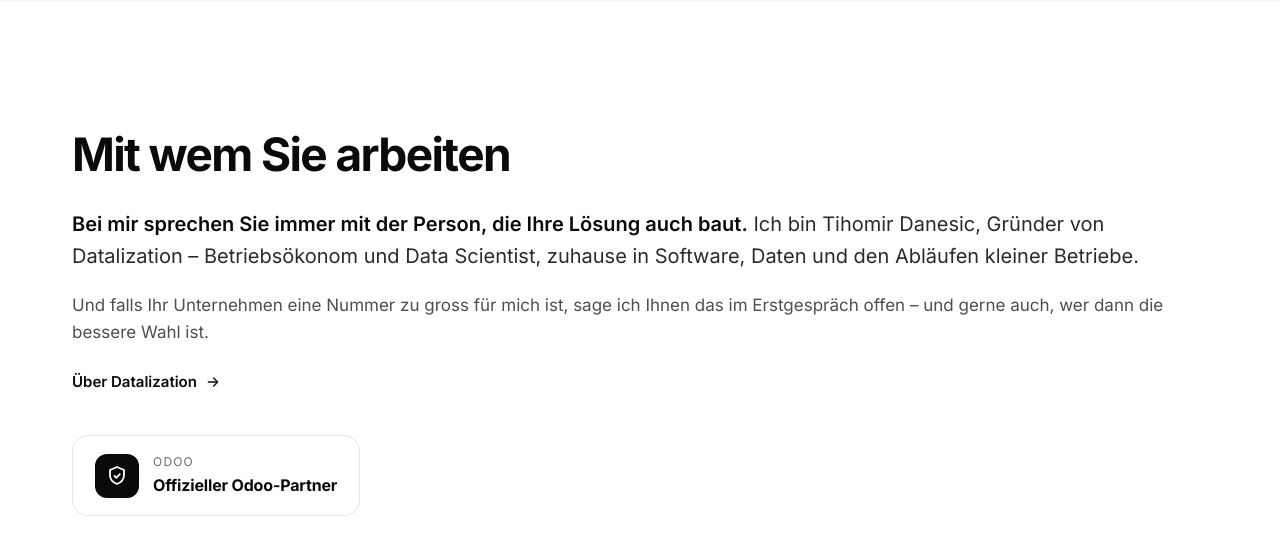
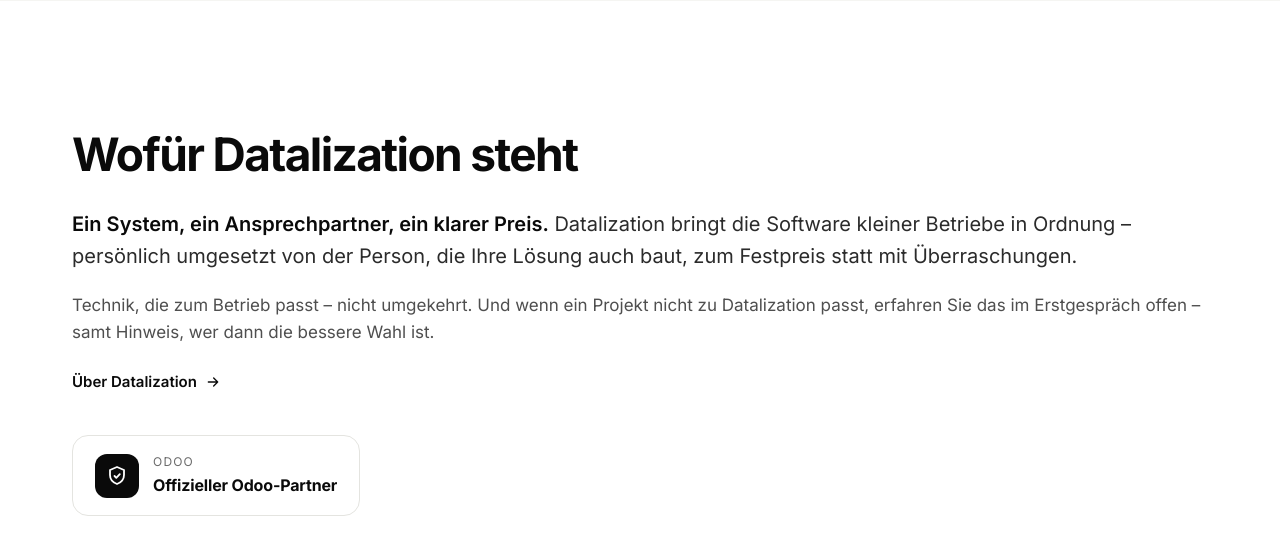
Before and after one commit to datalization1/datalization, a Django app: page /de/v2/ in a window 1280 px wide. Shown: the part 2579-3119 px from the top of the page. Run offline with Django 4.2, Linux system fonts and the light colour scheme.

Commit message:
Refocus homepage trust block on the company, not the person
Replace the personal "Mit wem Sie arbeiten" intro (name + photo) with
a values-led "Wofür Datalization steht" block: one system, one contact,
one fixed price. The founder's name stays only in the Über-Datalization
page and the (invisible) JSON-LD founder metadata. EN translated.

Co-Authored-By: Claude Opus 4.8 (1M context) <noreply@anthropic.com>

```diff
--- a/web/templates/v2/home.html
+++ b/web/templates/v2/home.html
@@ -103,14 +103,11 @@
 {# ==================== VERTRAUEN ==================== #}
 <section class="sec">
   <div class="wrap">
-    <div class="trust{% if show_foto %} has-photo{% endif %} reveal">
-      {% if show_foto %}
-        <div class="ph photo">{% trans "[Foto Tihomir Danesic]" %}</div>
-      {% endif %}
+    <div class="trust reveal">
       <div>
-        <h2>{% trans "Mit wem Sie arbeiten" %}</h2>
-        <p class="lead"><strong>{% trans "Bei mir sprechen Sie immer mit der Person, die Ihre Lösung auch baut." %}</strong> {% blocktrans trimmed %}Ich bin Tihomir Danesic, Gründer von Datalization – Betriebsökonom und Data Scientist, zuhause in Software, Daten und den Abläufen kleiner Betriebe.{% endblocktrans %}</p>
-        <p class="sub">{% blocktrans trimmed %}Und falls Ihr Unternehmen eine Nummer zu gross für mich ist, sage ich Ihnen das im Erstgespräch offen – und gerne auch, wer dann die bessere Wahl ist.{% endblocktrans %}</p>
+        <h2>{% trans "Wofür Datalization steht" %}</h2>
+        <p class="lead"><strong>{% trans "Ein System, ein Ansprechpartner, ein klarer Preis." %}</strong> {% blocktrans trimmed %}Datalization bringt die Software kleiner Betriebe in Ordnung – persönlich umgesetzt von der Person, die Ihre Lösung auch baut, zum Festpreis statt mit Überraschungen.{% endblocktrans %}</p>
+        <p class="sub">{% blocktrans trimmed %}Technik, die zum Betrieb passt – nicht umgekehrt. Und wenn ein Projekt nicht zu Datalization passt, erfahren Sie das im Erstgespräch offen – samt Hinweis, wer dann die bessere Wahl ist.{% endblocktrans %}</p>
         <a class="more" style="border-top:0;padding-top:24px" href="{% url 'v2:ueber_datalization' %}">{% if LANGUAGE_CODE == 'de' %}Über Datalization{% else %}About Datalization{% endif %} <svg viewBox="0 0 24 24" fill="none" stroke="currentColor" stroke-width="2" stroke-linecap="round" stroke-linejoin="round" aria-hidden="true"><path d="M5 12h14M13 6l6 6-6 6"></path></svg></a>
         <div class="proof">
           <div class="partner-badge">
```
Also changed, not shown: locale/en/LC_MESSAGES/django.po, 1 other file.
